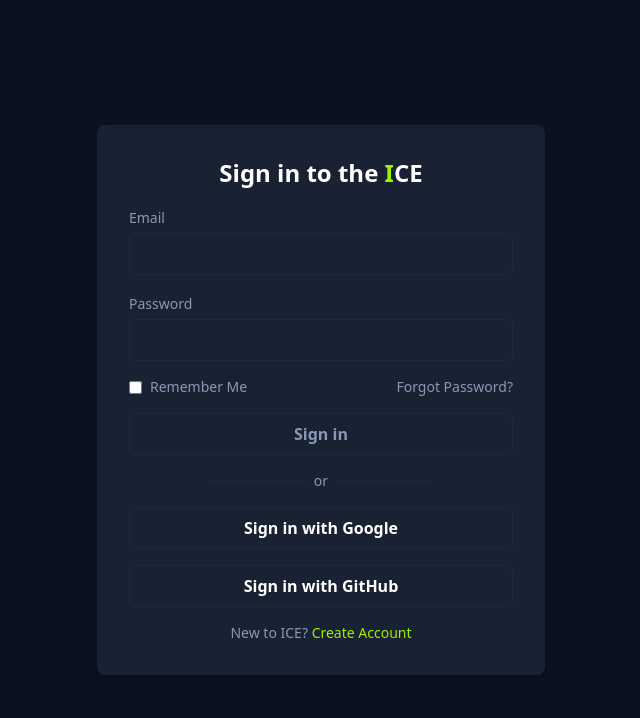
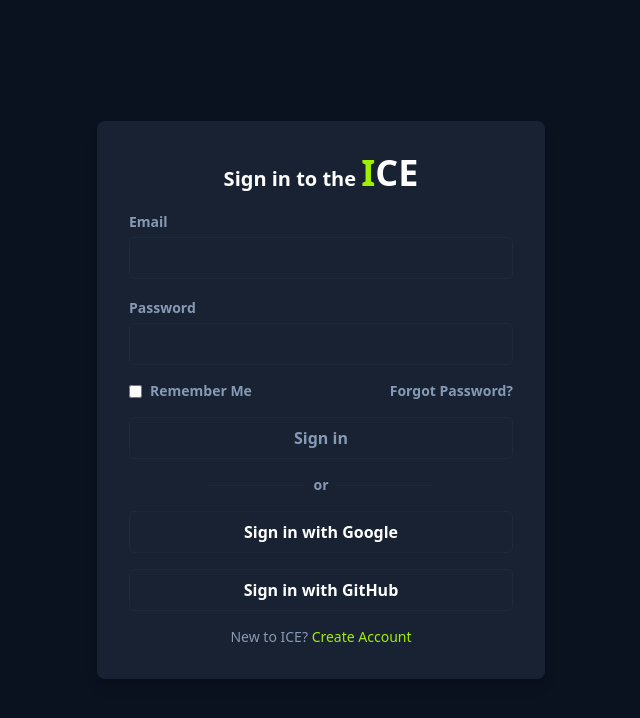
Before and after one commit to dinh-namle/ICE-INT3306-8, a React (Vite) app: page /login in a window 1280 px wide. Shown: the top 718 px of the page, without its empty margins (319-959 px from the left). Built offline with nearby package versions, Linux system fonts and the light colour scheme.

Commit message:
update AuthLayout and Login

```diff
--- a/src/layouts/AuthLayout.tsx
+++ b/src/layouts/AuthLayout.tsx
@@ -1,9 +1,10 @@
+import { Outlet } from "react-router-dom";
 import { Login } from "../pages/Auth";
 
 function AuthLayout(){
   return (
     <div>
-      <Login/>
+      <Outlet/>
     </div>
   );
 }
--- a/src/pages/Auth/Login.tsx
+++ b/src/pages/Auth/Login.tsx
@@ -1,46 +1,46 @@
+import React from 'react';
 
-
-const Login = () => {
+const Login: React.FC = () => {
   return (
     <div className="flex items-center justify-center min-h-screen bg-[#0B121F]">
       <div className="w-full max-w-md p-8 space-y-4 bg-[#182232] rounded-lg shadow-lg">
-        <h2 className="text-2xl font-bold text-center text-[#FFFFFF]">
-          Sign in to the <span className="text-[#9FEF00]">I</span><span className="text-[#FFFFFF]">CE</span>
+        <h2 className="text-xl font-bold text-center text-[#FFFFFF]">
+          Sign in to the <span className="text-[#9FEF00] text-4xl">I</span><span className="text-[#FFFFFF] text-4xl">CE</span>
         </h2>
         <form className="space-y-4">
           <div>
-            <label className="text-sm text-[#8799B5]">Email</label>
+            <label className="text-sm text-[#8799B5] font-bold">Email</label>
             <input
               type="email"
               className="w-full px-4 py-2 mt-1 bg-[#182232] text-[#FFFFFF] border border-[#1E293A] rounded-md focus:outline-none focus:ring-2 focus:ring-[#9FEF00]"
             />
           </div>
           <div>
-            <label className="text-sm text-[#8799B5]">Password</label>
+            <label className="text-sm text-[#8799B5] font-bold">Password</label>
             <input
               type="password"
               className="w-full px-4 py-2 mt-1 bg-[#182232] text-[#FFFFFF] border border-[#1E293A] rounded-md focus:outline-none focus:ring-2 focus:ring-[#9FEF00]"
             />
           </div>
           <div className="flex items-center justify-between">
-            <label className="flex items-center text-sm text-[#8799B5]">
+            <label className="flex items-center text-sm text-[#8799B5] font-bold">
               <input type="checkbox" className="mr-2" />
               Remember Me
             </label>
-            <a href="#" className="text-sm text-[#8799B5] hover:underline">
+            <a href="#" className="text-sm text-[#8799B5] font-bold hover:underline">
               Forgot Password?
             </a>
           </div>
           <button
             type="submit"
-            className="w-full px-4 py-2 font-semibold text-[#8799B5] bg-[#182232] border border-[#1E293A] rounded-md hover:bg-[#1E293A]"
+            className="w-full px-4 py-2 font-semibold text-[#8799B5] bg-[#182232] border border-[#1E293A] rounded-md hover:bg-[#1E293A] font-bold"
           >
             Sign in
           </button>
         </form>
         <div className="flex items-center justify-center space-x-2">
           <span className="h-px bg-[#1E293A] w-1/4"></span>
-          <span className="text-sm text-[#8799B5]">or</span>
+          <span className="text-sm text-[#8799B5] font-bold">or</span>
           <span className="h-px bg-[#1E293A] w-1/4"></span>
         </div>
         <button className="w-full px-4 py-2 mt-2 font-semibold text-[#FFFFFF] bg-[#182232] border border-[#1E293A] rounded-md hover:bg-[#1E293A]">
```
